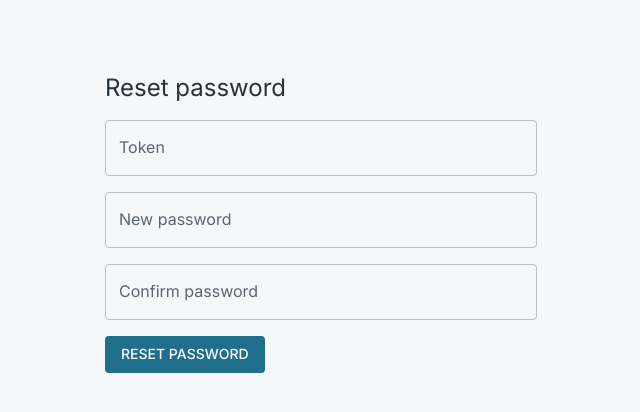
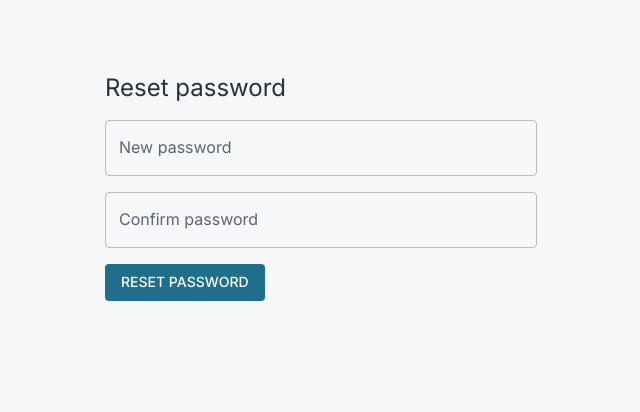
Before and after one commit to raghulje/Biogas_MIS, a React (Vite) app in the folder client/: page /reset-password in a window 1280 px wide. Shown: the top 412 px of the page, without its empty margins (319-959 px from the left). Built offline with nearby package versions, Linux system fonts and the light colour scheme; no server answers.

Commit message:
UI: hide token field on reset-password page (keep functionality via hidden input)
Co-authored-by: Cursor <cursoragent@cursor.com>

```diff
--- a/client/src/pages/reset-password/page.tsx
+++ b/client/src/pages/reset-password/page.tsx
@@ -41,7 +41,8 @@ export default function ResetPasswordPage() {
         </Alert>
       )}
       <form onSubmit={handleSubmit}>
-        <TextField fullWidth label="Token" value={token} onChange={(e) => setToken(e.target.value)} sx={{ mb: 2 }} />
+        {/* Token is kept for functionality but hidden from users */}
+        <input type="hidden" value={token} onChange={(e) => setToken(e.target.value)} aria-hidden="true" />
         <TextField fullWidth label="New password" type="password" value={password} onChange={(e) => setPassword(e.target.value)} sx={{ mb: 2 }} />
         <TextField fullWidth label="Confirm password" type="password" value={confirm} onChange={(e) => setConfirm(e.target.value)} sx={{ mb: 2 }} />
         <Button type="submit" variant="contained" disabled={loading}>
```
